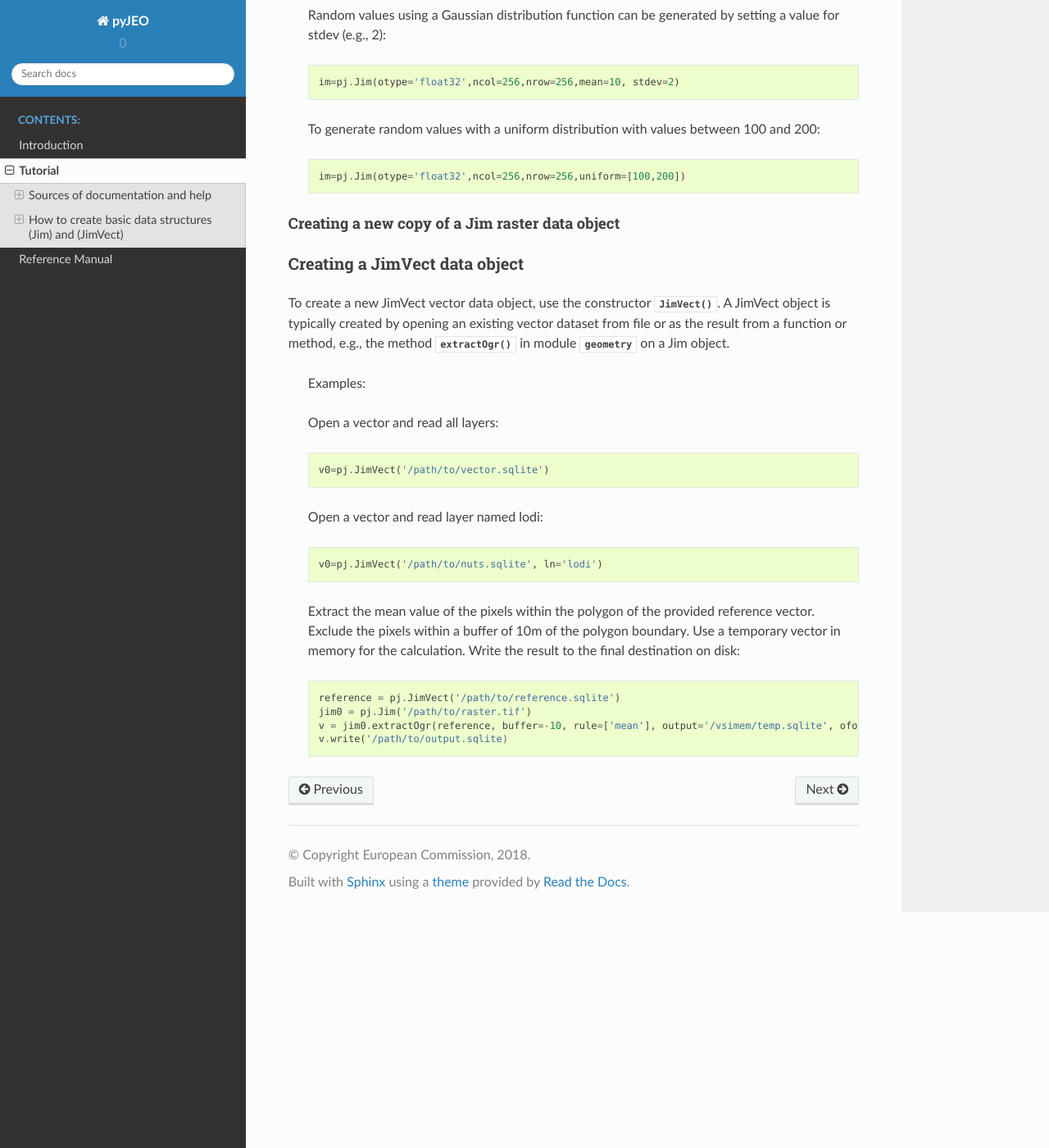
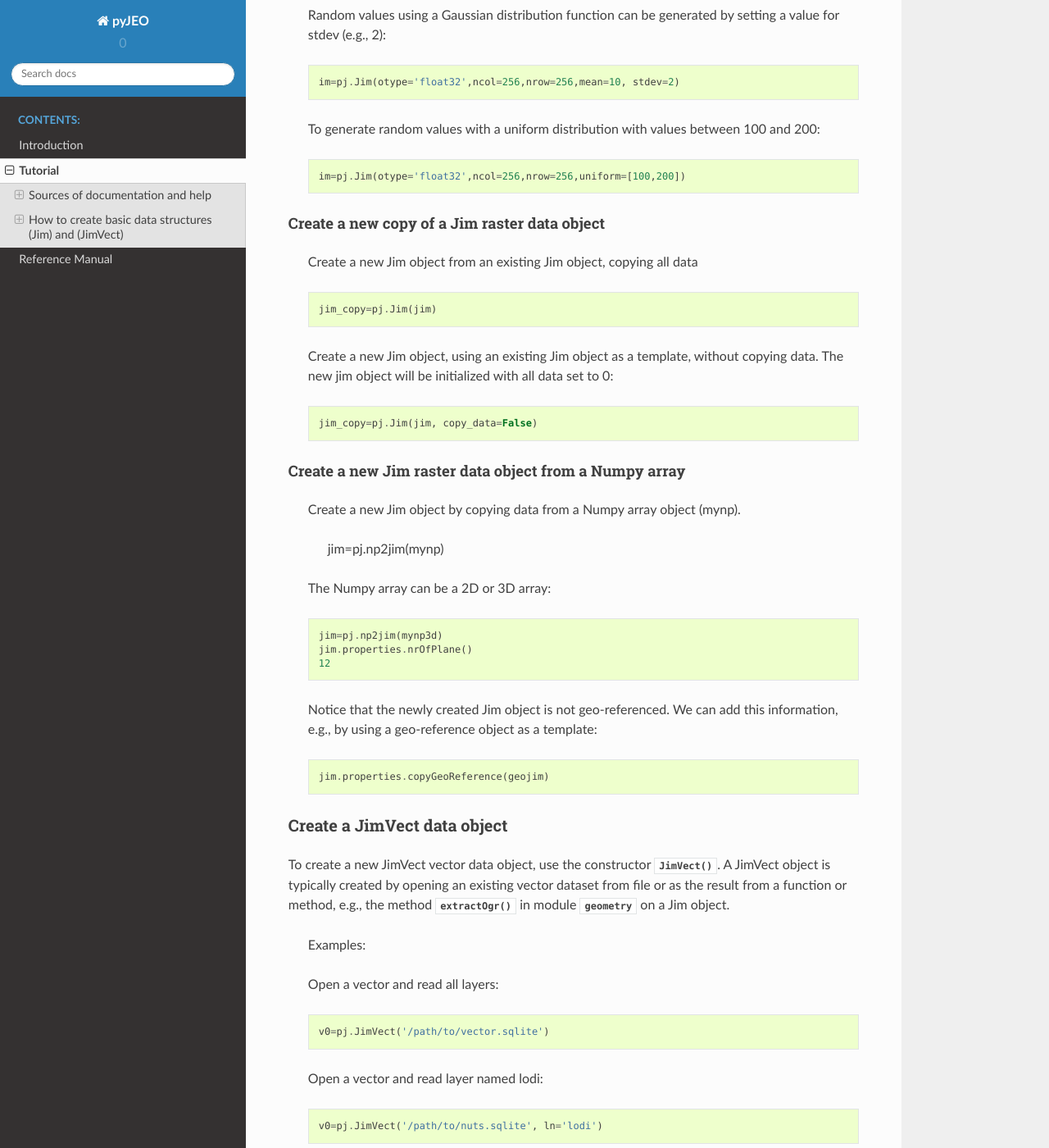
Before and after one commit to ec-jrc/jeolib-pyjeo, a Sphinx documentation site: the page built from doc/2_tutorial.rst, in a window 1280 px wide and 1400 px high, scrolled down 2808 px. Shown: the whole window at 82% size. Built offline with Sphinx 7.4.7 and the Read the Docs theme 2.0.0, drawn with Linux system fonts in a browser that asks for light colours; some of the changed text lies outside the part shown.

```diff
--- a/doc/2_tutorial.rst
+++ b/doc/2_tutorial.rst
@@ -55,12 +55,12 @@ How to create basic data structures (Jim) and (JimVect)
 *******************************************************
 
 =================================
-Creating a Jim raster data object
+Create a Jim raster data object
 =================================
 
 To create a new Jim object, use the constructor :py:meth:`Jim`. A Jim object can be created by opening an existing raster data :ref:`from file <create_Jim_from_file>`. Alternatively, a :ref:`new Jim <create_Jim_new>` object can be created by defining image attributes.
 
-Creating a Jim raster data object from file
+Create a Jim raster data object from file
 ===========================================
 
    Examples:
@@ -91,7 +91,7 @@ Creating a Jim raster data object from file
         #do stuff with jim ...
 
 
-Creating a new Jim raster data object (not from file)
+Create a new Jim raster data object (not from file)
 =====================================================
 
    Create a new georeferenced Jim image object by defining the projection epsg
@@ -133,11 +133,38 @@ Creating a new Jim raster data object (not from file)
 
         im=pj.Jim(otype='float32',ncol=256,nrow=256,uniform=[100,200])
 
-Creating a new copy of a Jim raster data object
+Create a new copy of a Jim raster data object
 ===============================================
 
+   Create a new Jim object from an existing Jim object, copying all data ::
+
+        jim_copy=pj.Jim(jim)
+
+   Create a new Jim object, using an existing Jim object as a template, without copying data.
+   The new jim object will be initialized with all data set to 0::
+
+        jim_copy=pj.Jim(jim, copy_data=False)
+
+Create a new Jim raster data object from a Numpy array
+========================================================
+
+   Create a new Jim object by copying data from a Numpy array object (mynp).
+
+        jim=pj.np2jim(mynp)
+
+   The Numpy array can be a 2D or 3D array::
+
+        jim=pj.np2jim(mynp3d)
+        jim.properties.nrOfPlane()
+        12
+
+   Notice that the newly created Jim object is not geo-referenced.
+   We can add this information, e.g., by using a geo-reference object as a template::
+
+        jim.properties.copyGeoReference(geojim)
+
 =================================
-Creating a JimVect data object
+Create a JimVect data object
 =================================
 
 To create a new JimVect vector data object, use the constructor :py:meth:`JimVect`. A JimVect object is typically created by opening an existing vector dataset from file or as the result from a function or method, e.g., the method :py:meth:`~geometry._Geometry.extractOgr` in module :py:mod:`geometry` on a Jim object.
--- a/doc/index.rst
+++ b/doc/index.rst
@@ -14,7 +14,7 @@
     :align: left
 
 .. toctree::
-   :maxdepth: 2
+   :maxdepth: 3
    :caption: Contents:
 
    1_intro
```
Also changed, not shown: doc/3_reference.rst (+161 -99 lines), doc/figures/labels.png (added), doc/figures/rf_class.png (added), 1 other file.
